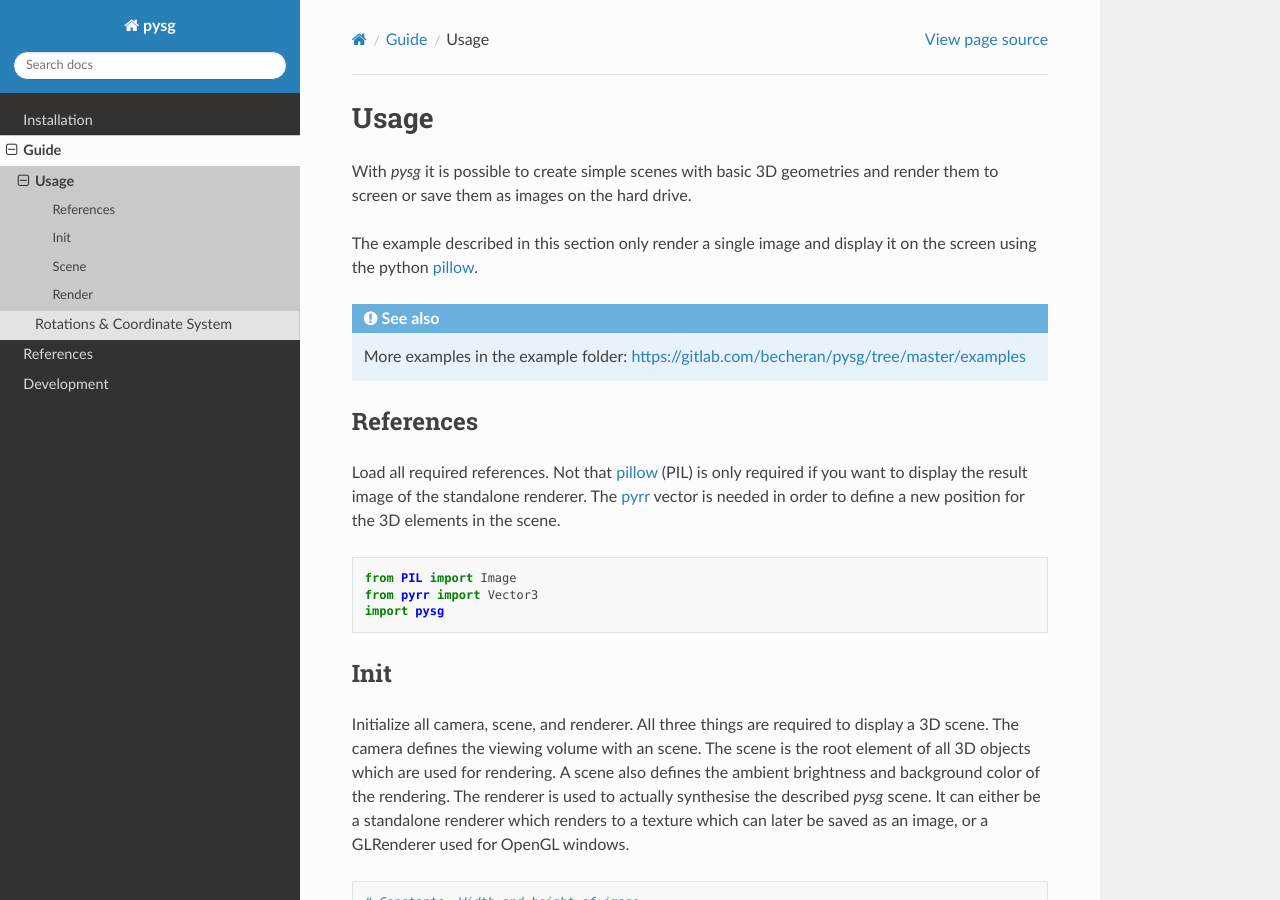
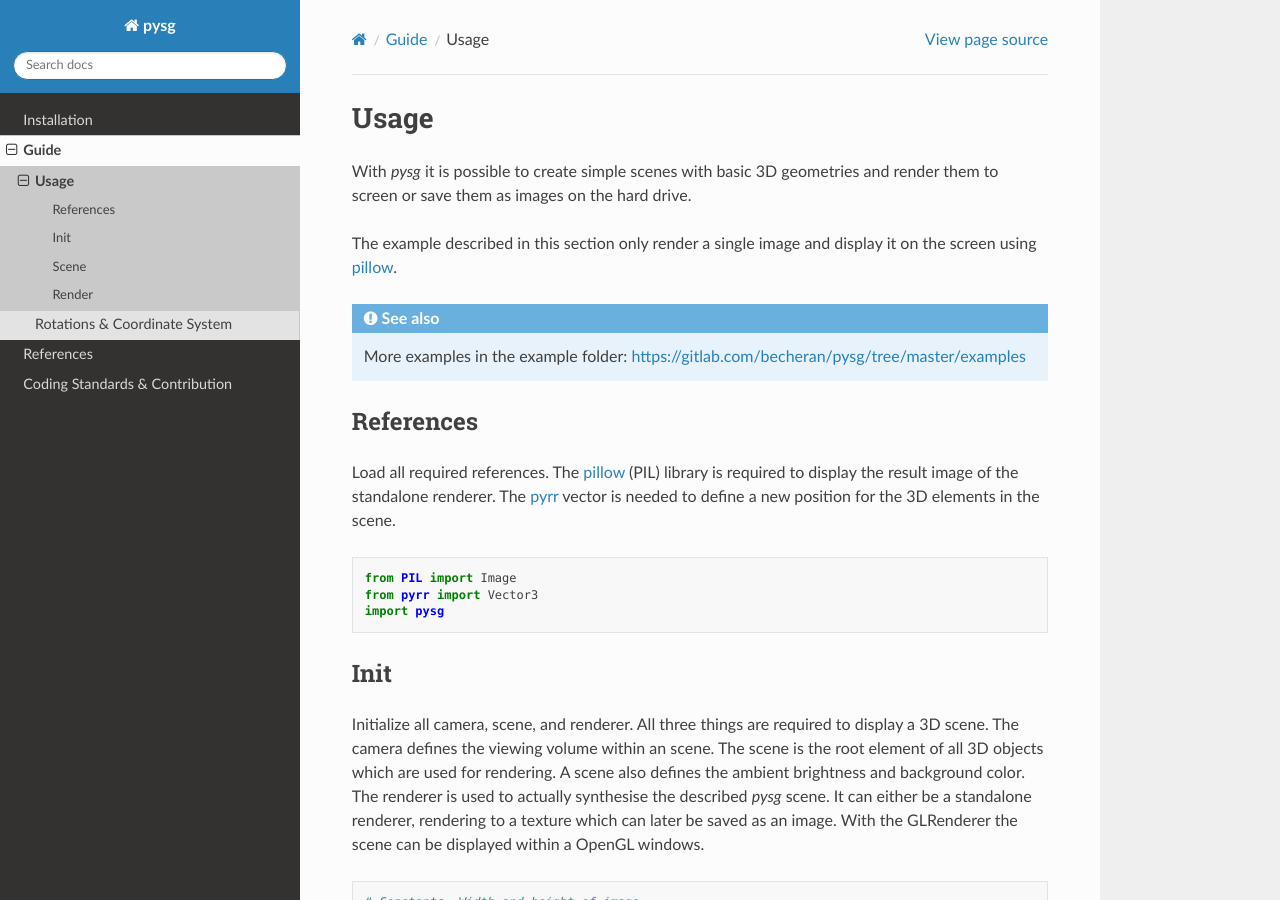
Before and after one commit to becheran/pysg, a Sphinx documentation site: the page built from docs/guide/usage.rst, in a window 1280 px wide and 900 px high. Built offline with Sphinx 7.4.7 and the Read the Docs theme 2.0.0, drawn with Linux system fonts in a browser that asks for light colours.

Commit message:
Docs update.

```diff
--- a/docs/development/index.rst
+++ /dev/null
@@ -1,9 +0,0 @@
-===================
-Development
-===================
-
-.. toctree::
-    :maxdepth: 1
-
-    coding_standards
-    contribution
--- a/docs/guide/usage.rst
+++ b/docs/guide/usage.rst
@@ -7,7 +7,7 @@ With *pysg* it is possible to create simple scenes with basic 3D geometries and
 or save them as images on the hard drive.
 
 The example described in this section only render a single image and display it on the screen using
-the python pillow_.
+pillow_.
 
 .. _pillow: https://pypi.org/project/Pillow/
 
@@ -18,9 +18,9 @@ the python pillow_.
 
 References
 ==========
-Load all required references. Not that pillow_ (PIL) is only required if you want to display the
-result image of the standalone renderer. The pyrr_ vector is needed in order to define a new position
-for the 3D elements in the scene.
+Load all required references. The pillow_ (PIL) library is required to display the result
+image of the standalone renderer. The pyrr_ vector is needed to define a new position for
+the 3D elements in the scene.
 
 .. _pyrr: https://github.com/adamlwgriffiths/Pyrr
 
@@ -33,11 +33,11 @@ for the 3D elements in the scene.
 Init
 ====
 Initialize all camera, scene, and renderer. All three things are required to display a 3D scene.
-The camera defines the viewing volume with an scene. The scene is the root element of all 3D objects
-which are used for rendering. A scene also defines the ambient brightness and background color of
-the rendering. The renderer is used to actually synthesise the described *pysg* scene. It can either
-be a standalone renderer which renders to a texture which can later be saved as an image, or a
-GLRenderer used for OpenGL windows.
+The camera defines the viewing volume within an scene. The scene is the root element of all 3D objects
+which are used for rendering. A scene also defines the ambient brightness and background color.
+The renderer is used to actually synthesise the described *pysg* scene. It can either
+be a standalone renderer, rendering to a texture which can later be saved as an image. With
+the  GLRenderer the scene can be displayed within a OpenGL windows.
 
 .. code-block:: py
 
--- a/docs/index.rst
+++ b/docs/index.rst
@@ -6,10 +6,12 @@ Welcome to pysg's documentation!
 
 The python scene graph library *pysg* is a simple and easy to use 3D render scene graph for python using the
 ModernGL_ library. It gives you the power of a scene graph which allows easy 3D object manipulation and hierarchy without
-all the matrix transform headache. The render pipeline is written in ModernGL_ which makes it easy to use different
+all the matrix transform headache. For most geometry functions the python library pyrr_ is used.
+The render pipeline is written in ModernGL_ which makes it easy to use different
 window management libraries, but also allows headless rendering and save the 3D scene images to a hard disk.
 
 .. _ModernGL: https://github.com/cprogrammer1994/ModernGL
+.. _pyrr: https://github.com/adamlwgriffiths/Pyrr
 
 Overview
 ========
@@ -20,7 +22,7 @@ Overview
     installation
     guide/index
     references/index
-    development/index
+    coding_standards_contribution
 
 
 Indices and tables
--- a/docs/installation.rst
+++ b/docs/installation.rst
@@ -4,7 +4,7 @@
 Installation
 ============
 
-Install the latest stable version of pysg with :command:`pip`:
+Install the latest stable version of *pysg* with :command:`pip`:
 
 .. code-block:: sh
 
--- a/docs/references/renderer.rst
+++ b/docs/references/renderer.rst
@@ -4,7 +4,6 @@
 Renderer
 =========
 .. automodule:: pysg.renderer
-.. TODO add ctx functions. Backface culling switch off!
 
 Base Class
 ========
```
Also changed, not shown: README.md (+1 -4 lines), docs/coding_standards_contribution.rst (added, +29 -0 lines), docs/development/coding_standards.rst (deleted, +0 -7 lines), docs/development/contribution.rst (deleted, +0 -9 lines), docs/guide/rotations.rst (+8 -4 lines).
